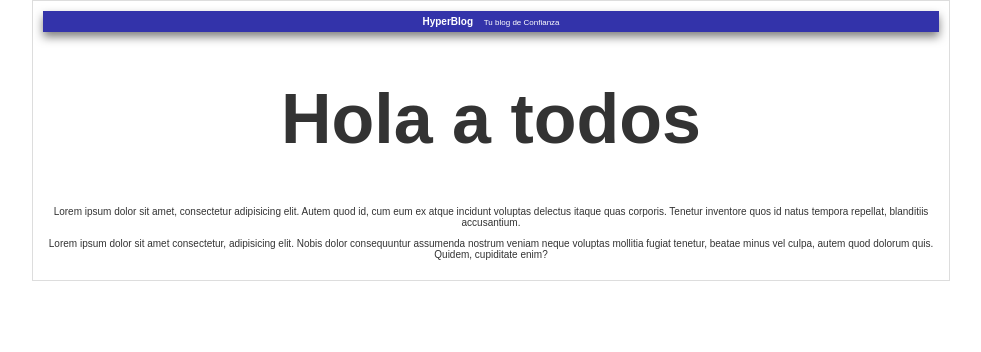
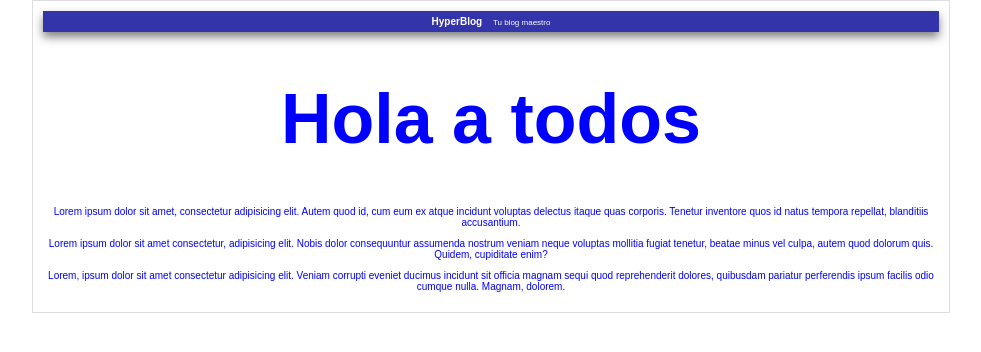
Before and after one commit to ArmandoChindoy/example, a plain HTML site: page index.html in a window 1280 px wide. Shown: the whole page, without its empty margins (149-1130 px from the left). Drawn offline with Linux system fonts and the light colour scheme.

Commit message:
Agrege suscripcion, cambie la cabecera y puse la tipografia azul

```diff
--- a/css/styles.css
+++ b/css/styles.css
@@ -1,5 +1,5 @@
 body{
-    color: #333;
+    color:blue;
     text-align: center;
     font-family: Arial;
     font-size: 10px;
--- a/index.html
+++ b/index.html
@@ -11,7 +11,7 @@
     <div id="container">
         <div id="cabecera">
             HyperBlog
-            <span id=tagline>Tu blog de Confianza</span>
+            <span id=tagline>Tu blog maestro</span>
         </div>
         <div id="post">
                 <h1>Hola a todos</h1>
@@ -22,6 +22,7 @@
                     Nobis dolor consequuntur assumenda nostrum veniam neque voluptas mollitia fugiat tenetur, beatae minus vel culpa, autem quod dolorum quis.
                     Quidem, cupiditate enim?
                 </p>
+                <p>Lorem, ipsum dolor sit amet consectetur adipisicing elit. Veniam corrupti eveniet ducimus incidunt sit officia magnam sequi quod reprehenderit dolores, quibusdam pariatur perferendis ipsum facilis odio cumque nulla. Magnam, dolorem.</p>
 
         </div>
     </div>
```
